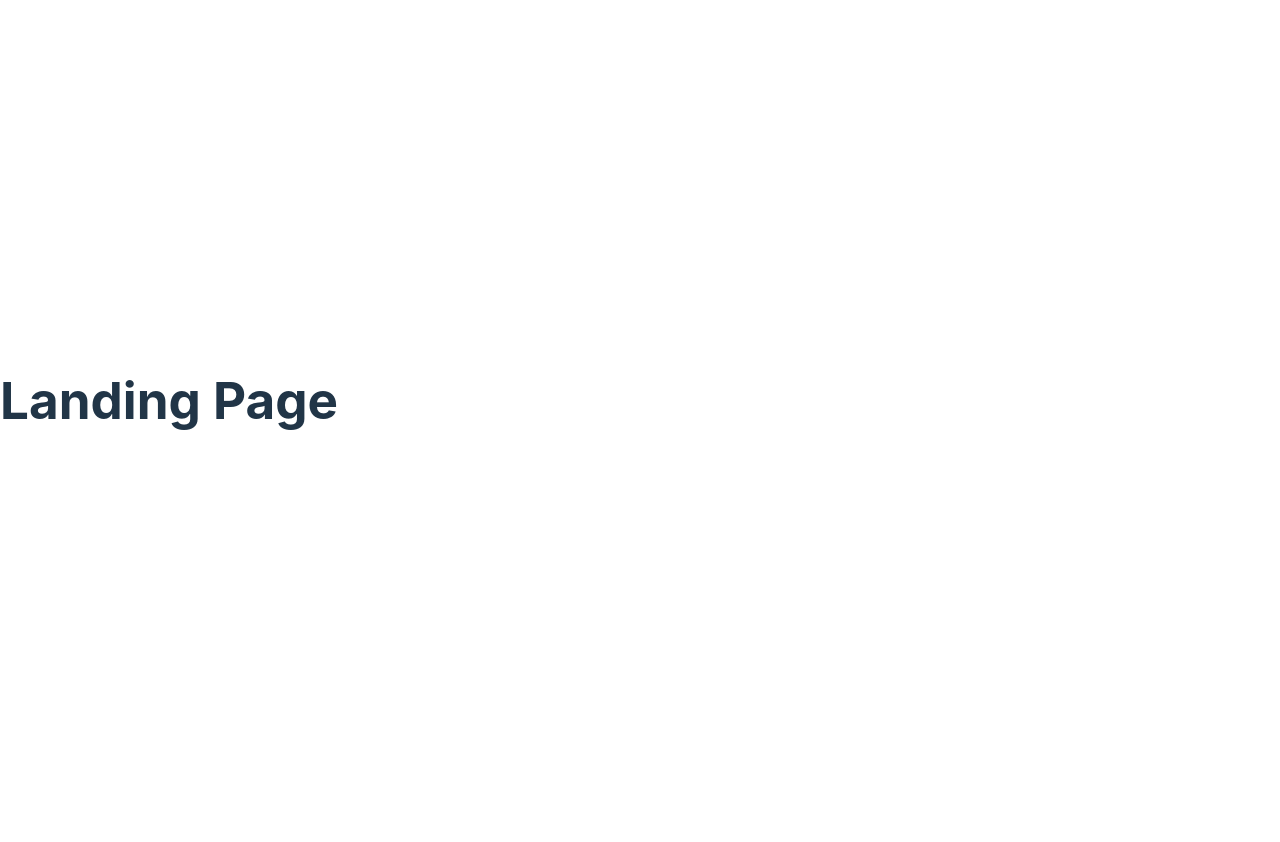
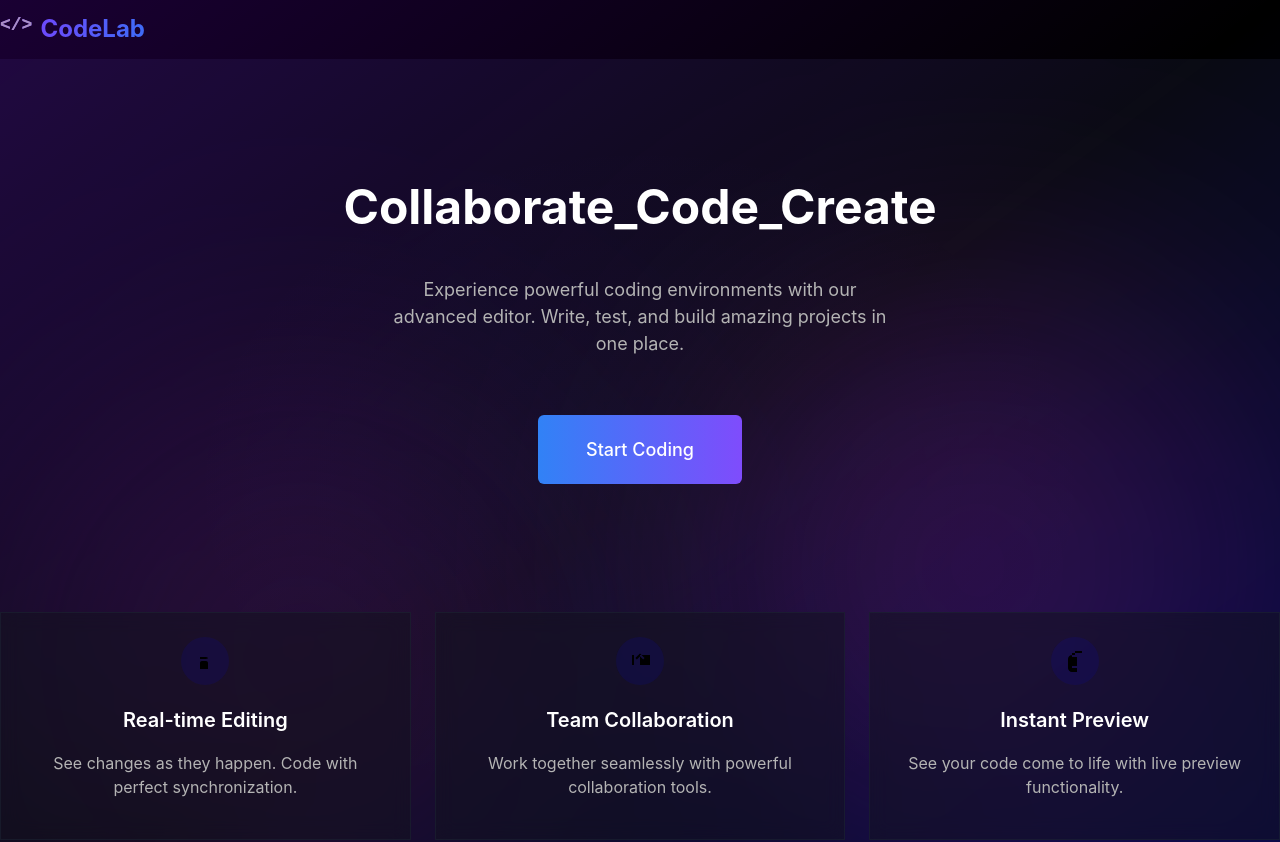
Before and after one commit to ADARSH-IIIT/code_lab_frontend, a React (Vite) app: page / in a window 1280 px wide. Shown: the top 842 px of the page. Before the commit the page ends 800 px from the top, so only its background shows below. Built offline with nearby package versions, Linux system fonts and the light colour scheme.

Commit message:
30% of landing page vreated

```diff
--- a/src/LandingPage.jsx
+++ b/src/LandingPage.jsx
@@ -1,7 +1,79 @@
-import React from "react";
+import { useState } from 'react';
+import './Page.css'; // Import the custom CSS
 
-const LandingPage = () => {
-  return <h1>Landing Page</h1>;
-};
+export default function Page() {
+  return (
+    <div className="page-container">
+      {/* Animated background spheres */}
+      <div className="blob-1" />
+      <div className="blob-2" />
 
-export default LandingPage;
+      {/* Background gradients */}
+      <div className="background-gradient" />
+      <div className="radial-gradient" />
+
+      {/* Header */}
+      <header className="header">
+        <div className="header-content">
+          <h1 className="title">
+            <span className="subtitle">&lt;/&gt;</span>
+            CodeLab
+          </h1>
+        </div>
+      </header>
+
+      {/* Hero Section */}
+      <main className="hero">
+        <h2 className="hero-title">
+          Collaborate_Code_Create
+        </h2>
+        <p className="hero-description">
+          Experience powerful coding environments with our advanced editor. Write, test, and build amazing projects in one place.
+        </p>
+        <button className="hero-button">Start Coding</button>
+
+        {/* Feature Cards */}
+        <div className="feature-cards">
+          <div className="feature-card">
+            <div className="icon-container">
+              <svg xmlns="http://www.w3.org/2000/svg" viewBox="0 0 24 24" width="24" height="24" className="icon">
+                <path fill="none" d="M0 0h24v24H0z" />
+                <path d="M15 8c0 1.1-.9 2-2 2H7V8h6c1.1 0 2 .9 2 2zM7 12h6c1.1 0 2 .9 2 2v6H7v-6c0-1.1.9-2 2-2z" />
+              </svg>
+            </div>
+            <h3 className="feature-title">Real-time Editing</h3>
+            <p className="feature-description">
+              See changes as they happen. Code with perfect synchronization.
+            </p>
+          </div>
+
+          <div className="feature-card">
+            <div className="icon-container">
+              <svg xmlns="http://www.w3.org/2000/svg" viewBox="0 0 24 24" width="24" height="24" className="icon">
+                <path fill="none" d="M0 0h24v24H0z" />
+                <path d="M12 4.41L16.59 9 15.17 10.41 12 7.24 8.83 10.41 7.41 9zM12 6v10h10V6zM6 16V6H4v10z" />
+              </svg>
+            </div>
+            <h3 className="feature-title">Team Collaboration</h3>
+            <p className="feature-description">
+              Work together seamlessly with powerful collaboration tools.
+            </p>
+          </div>
+
+          <div className="feature-card">
+            <div className="icon-container">
+              <svg xmlns="http://www.w3.org/2000/svg" viewBox="0 0 24 24" width="24" height="24" className="icon">
+                <path fill="none" d="M0 0h24v24H0z" />
+                <path d="M12 6V4h7V2H12v2H9v4h5v9H9v2h5v4h-5c-2.21 0-4-1.79-4-4v-9c0-2.21 1.79-4 4-4h5z" />
+              </svg>
+            </div>
+            <h3 className="feature-title">Instant Preview</h3>
+            <p className="feature-description">
+              See your code come to life with live preview functionality.
+            </p>
+          </div>
+        </div>
+      </main>
+    </div>
+  );
+}
--- /dev/null
+++ b/src/Page.css
@@ -0,0 +1,204 @@
+/* Base styles */
+.page-container {
+    min-height: 100vh;
+    background-color: #0a0b14;
+    color: white;
+    overflow: hidden;
+    position: relative;
+  }
+
+  /* Animated background spheres */
+  .blob-1, .blob-2 {
+    position: absolute;
+    border-radius: 50%;
+    filter: blur(120px);
+
+  }
+
+  .blob-1 {
+    top: 20px;
+    left: 80vw;
+    width: 500px;
+    height: 500px;
+    background-color: rgba(192, 43, 192, 0.2); /* Purple color */
+    /* background-color: red; */
+    animation: blob1 20s infinite;
+    /* background-color: red; */
+  }
+
+  .blob-2 {
+    bottom: 10px;
+    right: 80vw;
+    width: 500px;
+    height: 500px;
+    background-color: rgba(133, 27, 165, 0.2); /* Blue color */
+    /* background-color: red; */
+    animation-delay: 2s;
+    animation: blob2 20s infinite;
+
+  }
+
+  /* Background gradients */
+  .background-gradient {
+    position: absolute;
+    inset: 0;
+    background: linear-gradient(to bottom right, rgba(128, 0, 255, 0.2), transparent, rgba(0, 0, 255, 0.247));
+    pointer-events: none;
+  }
+
+  .radial-gradient {
+    position: absolute;
+    inset: 0;
+    background: radial-gradient(ellipse at center, rgba(91, 51, 255, 0.05), transparent 50%);
+    pointer-events: none;
+  }
+
+  /* Header */
+  .header {
+    width: 100%;
+    /* padding: 1.5rem 1rem; */
+    background-color: black;
+
+  }
+
+  .header-content {
+    display: flex;
+    justify-content: space-between;
+    align-items: center;
+  }
+
+  .title {
+    font-size: 1.5rem;
+    font-weight: bold;
+    background: linear-gradient(to right, #7f4cfc, #3182f6);
+    -webkit-background-clip: text;
+    color: transparent;
+    display: flex;
+    gap: 0.5rem;
+  }
+
+  .subtitle {
+    font-size: 1.125rem;
+    color: #b4b4b4;
+    font-family: "Courier New", monospace;
+  }
+
+  /* Hero Section */
+  .hero {
+    text-align: center;
+    padding-top: 5rem;
+    padding-bottom: 8rem;
+    position: relative;
+    z-index: 10;
+  }
+
+  .hero-title {
+    font-size: 3rem;
+    font-weight: bold;
+    max-width: 64rem;
+    margin-left: auto;
+    margin-right: auto;
+    line-height: 1.2;
+  }
+
+  .hero-description {
+    margin-top: 1.5rem;
+    font-size: 1.125rem;
+    color: #b4b4b4;
+    max-width: 32rem;
+    margin-left: auto;
+    margin-right: auto;
+  }
+
+  .hero-button {
+    margin-top: 2.5rem;
+    background: linear-gradient(to right, #3182f6, #7f4cfc);
+    color: white;
+    font-size: 1.125rem;
+    padding: 1.5rem 3rem;
+    border-radius: 0.375rem;
+    border: none;
+    cursor: pointer;
+  }
+
+  .hero-button:hover {
+    background: linear-gradient(to right, #2563eb, #6b21a8);
+  }
+
+  /* Feature Cards */
+  .feature-cards {
+    display: grid;
+    grid-template-columns: repeat(3, 1fr);
+    gap: 1.5rem;
+    margin-top: 8rem;
+  }
+
+  .feature-card {
+    background-color: rgba(18, 19, 31, 0.5);
+    border: 1px solid rgba(31, 41, 55, 0.5);
+    backdrop-filter: blur(10px);
+    padding: 1.5rem;
+    text-align: center;
+  }
+
+  .icon-container {
+    width: 3rem;
+    height: 3rem;
+    background-color: rgba(0, 0, 255, 0.1);
+    display: flex;
+    justify-content: center;
+    align-items: center;
+    margin-left: auto;
+    margin-right: auto;
+    margin-bottom: 1rem;
+    border-radius: 50%;
+  }
+
+  .icon {
+    width: 1.5rem;
+    height: 1.5rem;
+    color: #3182f6;
+  }
+
+  .feature-title {
+    font-size: 1.25rem;
+    font-weight: 600;
+    margin-bottom: 0.5rem;
+  }
+
+  .feature-description {
+    color: #b4b4b4;
+  }
+
+  /* Keyframes for blob animation */
+  @keyframes blob1 {
+    0% {
+      transform: translate(0px, 0px) scale(1) rotate(0deg);
+    }
+    33% {
+      transform: translate(-300px, 300px) scale(1.1) rotate(90deg);
+    }
+    66% {
+      transform: translate(-300px, 0px) scale(0.9) rotate(180deg);
+    }
+    100% {
+      transform: translate(0px, 0px) scale(1) rotate(360deg);
+    }
+  }
+
+
+
+  @keyframes blob2 {
+    0% {
+      transform: translate(0px, 0px) scale(1) rotate(0deg);
+    }
+    33% {
+      transform: translate(300px, -50px) scale(1.1) rotate(90deg);
+    }
+    66% {
+      transform: translate(-20px, -200px) scale(0.9) rotate(180deg);
+    }
+    100% {
+      transform: translate(0px, 0px) scale(1) rotate(360deg);
+    }
+  }
```
